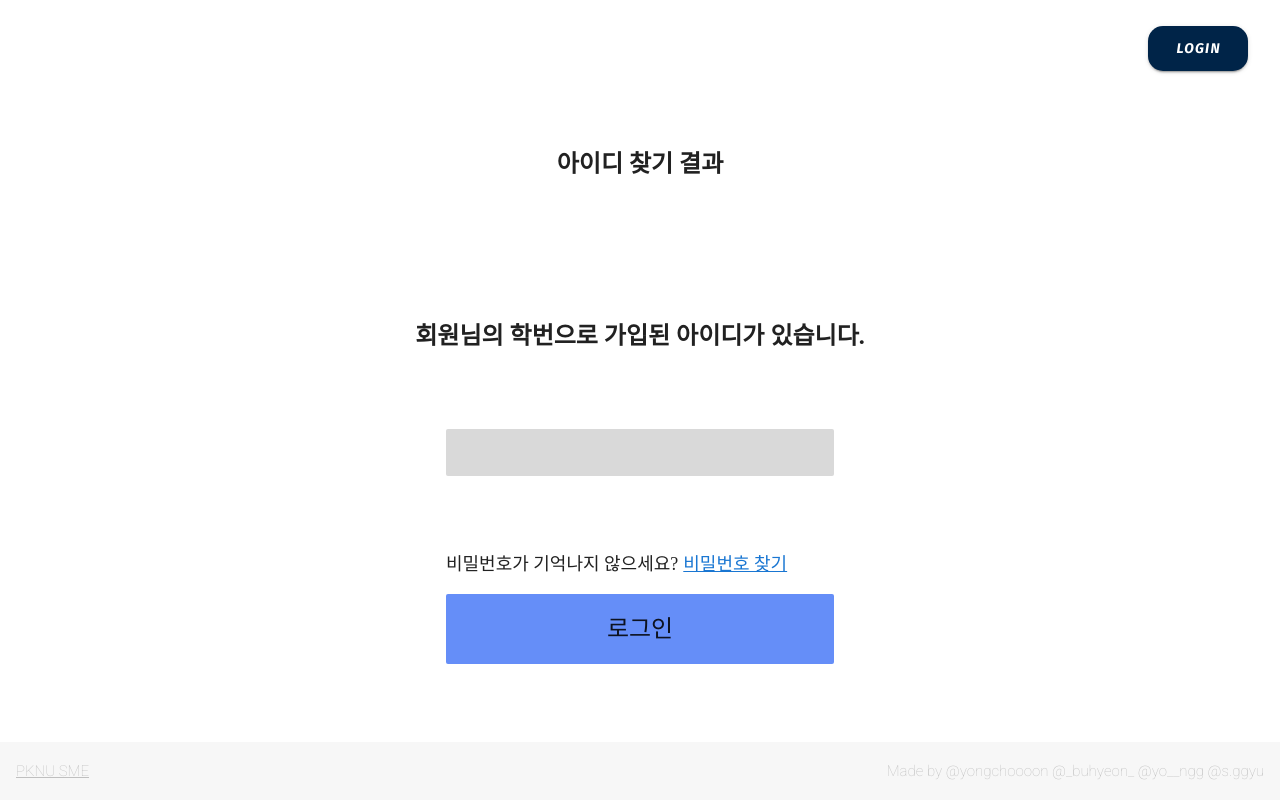
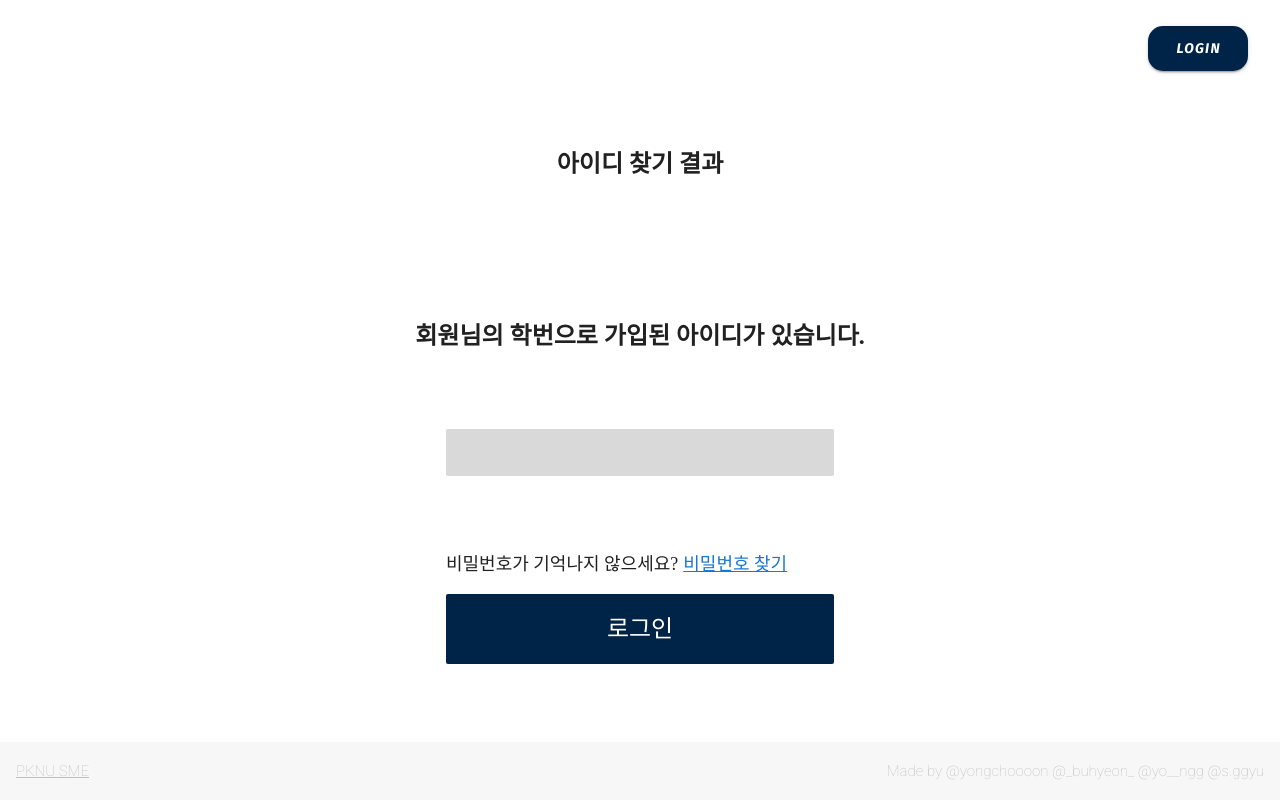
Before and after one commit to TeamLab/project-715, a Vue app in the folder 715job/: page /user/findidresult in a window 1280 px wide. Built offline with nearby package versions, Linux system fonts and the light colour scheme; a web font is replaced by a local one.

Commit message:
chore: 아이디 찾기 결과창 버튼 색상 수정

```diff
--- a/715job/src/views/user/FindIdResultView.vue
+++ b/715job/src/views/user/FindIdResultView.vue
@@ -85,7 +85,8 @@ export default {
   width: 388px;
   height: 70px;
   font-size: 24px;
-  background-color: #658ef8;
+  background-color: rgb(0, 36, 72);
+  color: white;
   border-radius: 2px;
 }
 </style>
```
